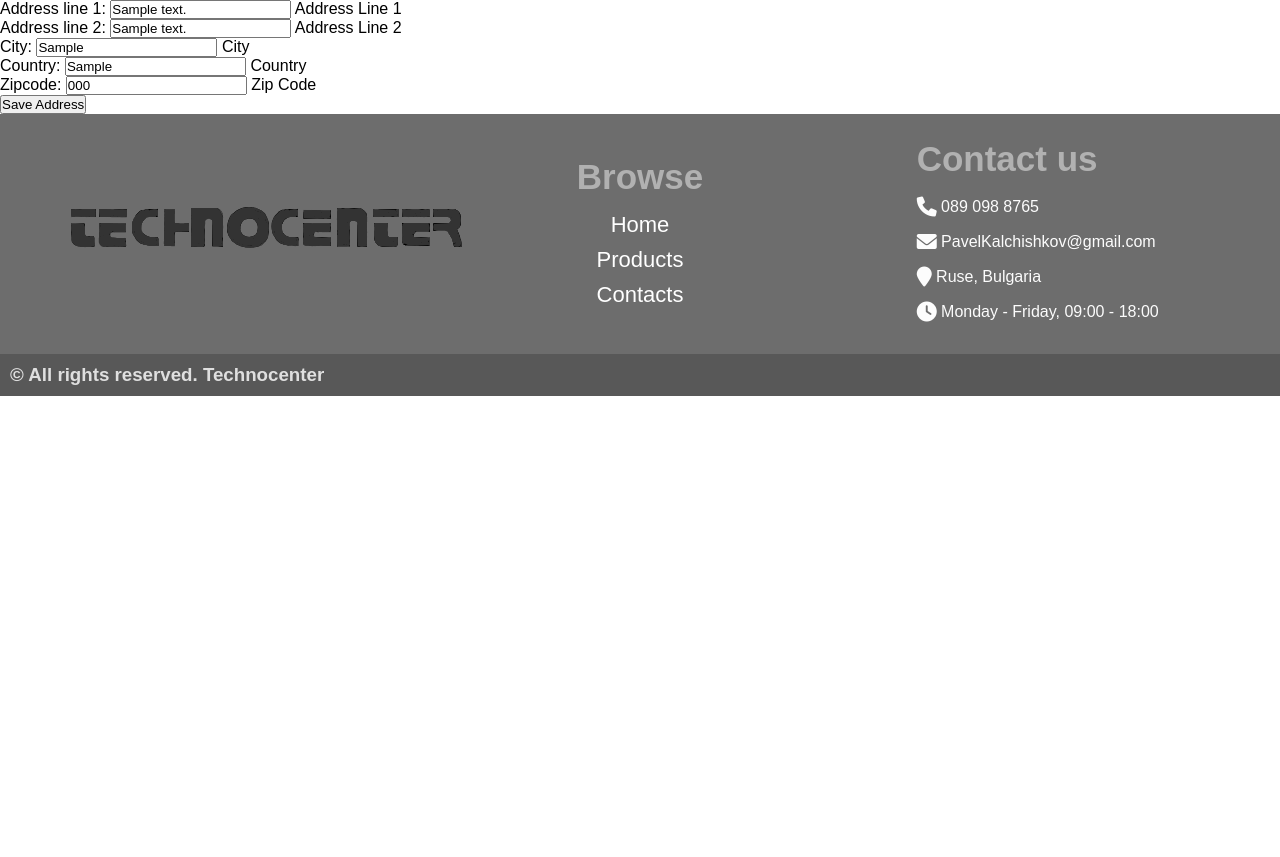
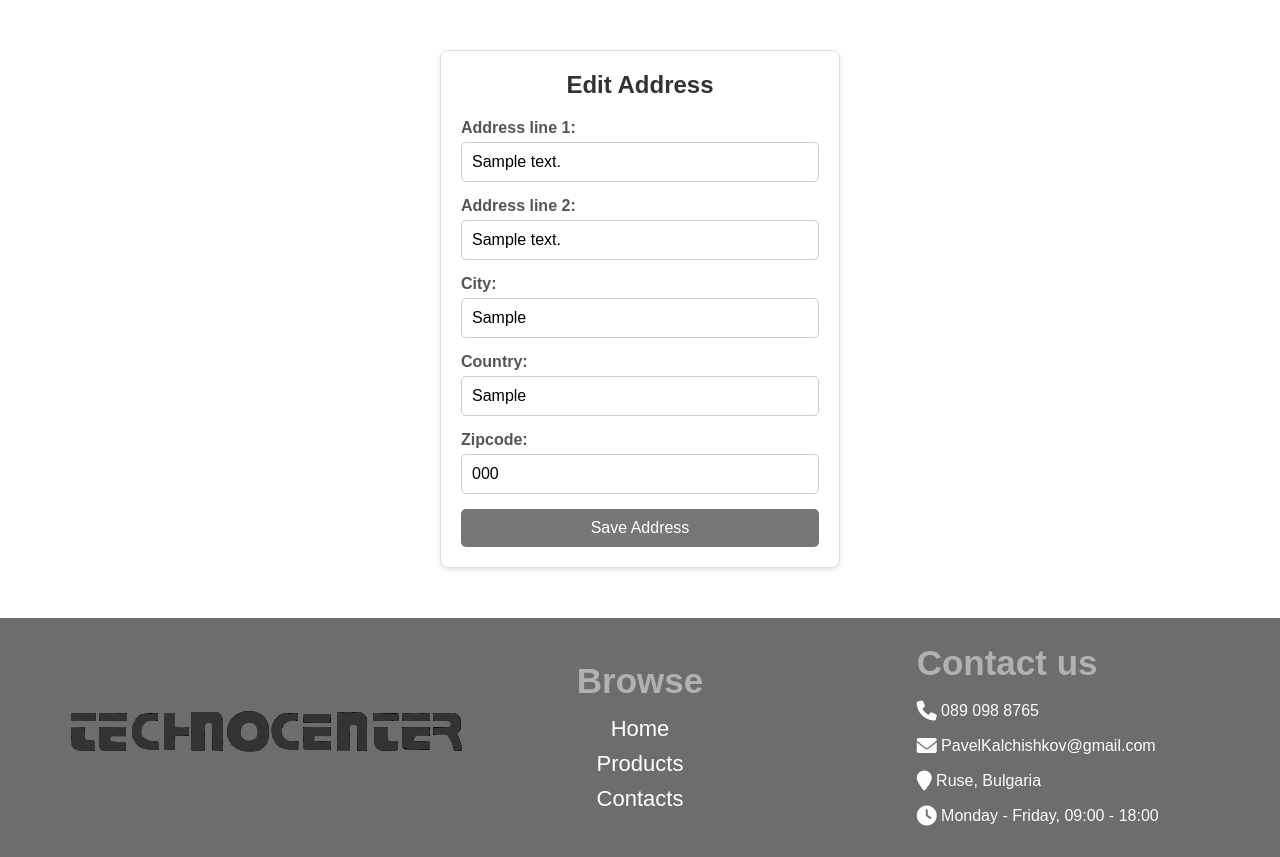
Before and after one commit to Pavcho/Soft-Final-Project, a Django app: page /accounts/change_address/ in a window 1280 px wide. Shown: the part 120-977 px from the top of the page. Before the commit the page ends 516 px from the top, so only its background shows below. Run offline with Django 5.2, Linux system fonts and the light colour scheme; a user stored in the database is signed in; tables that the repository leaves empty hold one stand-in row (values such as "Sample post").

```diff
--- /dev/null
+++ b/OnlineShopApp/static/accounts/edit_profile_address_view/css/edit_profile_address.css
@@ -0,0 +1,57 @@
+/* Style for the edit address container */
+.edit-address-container {
+    max-width: 400px;
+    margin: 50px auto;
+    padding: 20px;
+    border: 1px solid #ddd;
+    border-radius: 8px;
+    box-shadow: 0 2px 5px rgba(0, 0, 0, 0.1);
+    background-color: #fff;
+}
+
+/* Title styling */
+.edit-address-title {
+    text-align: center;
+    margin-bottom: 20px;
+    font-size: 1.5em;
+    color: #333;
+}
+
+/* Form group styling */
+.form-group {
+    margin-bottom: 15px;
+}
+
+/* Label styling */
+.form-group label {
+    display: block;
+    margin-bottom: 5px;
+    font-weight: bold;
+    color: #555;
+}
+
+/* Input field styling */
+.form-group input {
+    width: 100%;
+    padding: 10px;
+    border: 1px solid #ccc;
+    border-radius: 5px;
+    font-size: 1em;
+}
+
+/* Button styling */
+.save-address-button {
+    width: 100%;
+    padding: 10px;
+    background-color: #777;
+    color: #fff;
+    border: none;
+    border-radius: 5px;
+    font-size: 1em;
+    cursor: pointer;
+    transition: background-color 0.3s;
+}
+
+.save-address-button:hover {
+    background-color: black;
+}
--- /dev/null
+++ b/OnlineShopApp/static/accounts/edit_profile_view/css/edit_profile.css
@@ -0,0 +1,57 @@
+/* Style for the edit profile container */
+.edit-profile-container {
+    max-width: 400px;
+    margin: 50px auto;
+    padding: 20px;
+    border: 1px solid #ddd;
+    border-radius: 8px;
+    box-shadow: 0 2px 5px rgba(0, 0, 0, 0.1);
+    background-color: #fff;
+}
+
+/* Title styling */
+.edit-profile-title {
+    text-align: center;
+    margin-bottom: 20px;
+    font-size: 1.5em;
+    color: #333;
+}
+
+/* Form group styling */
+.form-group {
+    margin-bottom: 15px;
+}
+
+/* Label styling */
+.form-group label {
+    display: block;
+    margin-bottom: 5px;
+    font-weight: bold;
+    color: #555;
+}
+
+/* Input field styling */
+.form-group input {
+    width: 100%;
+    padding: 10px;
+    border: 1px solid #ccc;
+    border-radius: 5px;
+    font-size: 1em;
+}
+
+/* Button styling */
+.save-changes-button {
+    width: 100%;
+    padding: 10px;
+    background-color: #777;
+    color: #fff;
+    border: none;
+    border-radius: 5px;
+    font-size: 1em;
+    cursor: pointer;
+    transition: background-color 0.3s;
+}
+
+.save-changes-button:hover {
+    background-color: black;
+}
--- a/OnlineShopApp/static/products/css/payment.css
+++ b/OnlineShopApp/static/products/css/payment.css
@@ -38,12 +38,12 @@ p {
     padding: 12px 20px;
     font-size: 16px;
     color: #ffffff;
-    background-color: #4CAF50;
+    background-color: #777;
     text-decoration: none;
     border-radius: 5px;
     transition: background-color 0.3s ease;
 }
 
 .button:hover {
-    background-color: #45a049;
+    background-color: black;
 }
--- a/OnlineShopApp/templates/accounts/select_profile_address.html
+++ b/OnlineShopApp/templates/accounts/select_profile_address.html
@@ -1,10 +1,32 @@
 {% extends 'base.html' %}
 {% load static %}
+
 {% block content %}
-
-<form method="post">
-    {% csrf_token %}
-    {{ form.as_p }}
-    <button type="submit">Save Address</button>
-</form>
+<div class="edit-address-container">
+    <form method="post" class="edit-address-form">
+        {% csrf_token %}
+        <h2 class="edit-address-title">Edit Address</h2>
+        <div class="form-group">
+            {{ form.address_line_1.label_tag }}
+            {{ form.address_line_1 }}
+        </div>
+        <div class="form-group">
+            {{ form.address_line_2.label_tag }}
+            {{ form.address_line_2 }}
+        </div>
+        <div class="form-group">
+            {{ form.city.label_tag }}
+            {{ form.city }}
+        </div>
+        <div class="form-group">
+            {{ form.country.label_tag }}
+            {{ form.country }}
+        </div>
+        <div class="form-group">
+            {{ form.zipcode.label_tag }}
+            {{ form.zipcode }}
+        </div>
+        <button type="submit" class="save-address-button">Save Address</button>
+    </form>
+</div>
 {% endblock %}
--- a/OnlineShopApp/templates/base.html
+++ b/OnlineShopApp/templates/base.html
@@ -19,6 +19,9 @@
   <link rel="stylesheet" href="{% static 'accounts/account_details_view/css/view_profile_details.css' %}">
   <link rel="stylesheet" href="{% static 'accounts/log_in_view/css/log_in.css' %}">
   <link rel="stylesheet" href="{% static 'accounts/register_view/css/register.css' %}">
+  <link rel="stylesheet" href="{% static 'accounts/edit_profile_view/css/edit_profile.css' %}">
+  <link rel="stylesheet" href="{% static 'accounts/edit_profile_address_view/css/edit_profile_address.css' %}">
+  <link rel="stylesheet" href="{% static 'accounts/account_delete/css/account_delete.css' %}">
   <link rel="stylesheet" href="https://cdnjs.cloudflare.com/ajax/libs/font-awesome/4.7.0/css/font-awesome.min.css">
   <link href="https://cdnjs.cloudflare.com/ajax/libs/font-awesome/6.0.0/css/all.min.css" rel="stylesheet">
 
```
Also changed, not shown: OnlineShopApp/static/accounts/account_delete/css/account_delete.css (added, +58 -0 lines), OnlineShopApp/templates/accounts/delete_profile.html (+11 -6 lines), OnlineShopApp/templates/accounts/edit_profile_details.html (+28 -6 lines).
